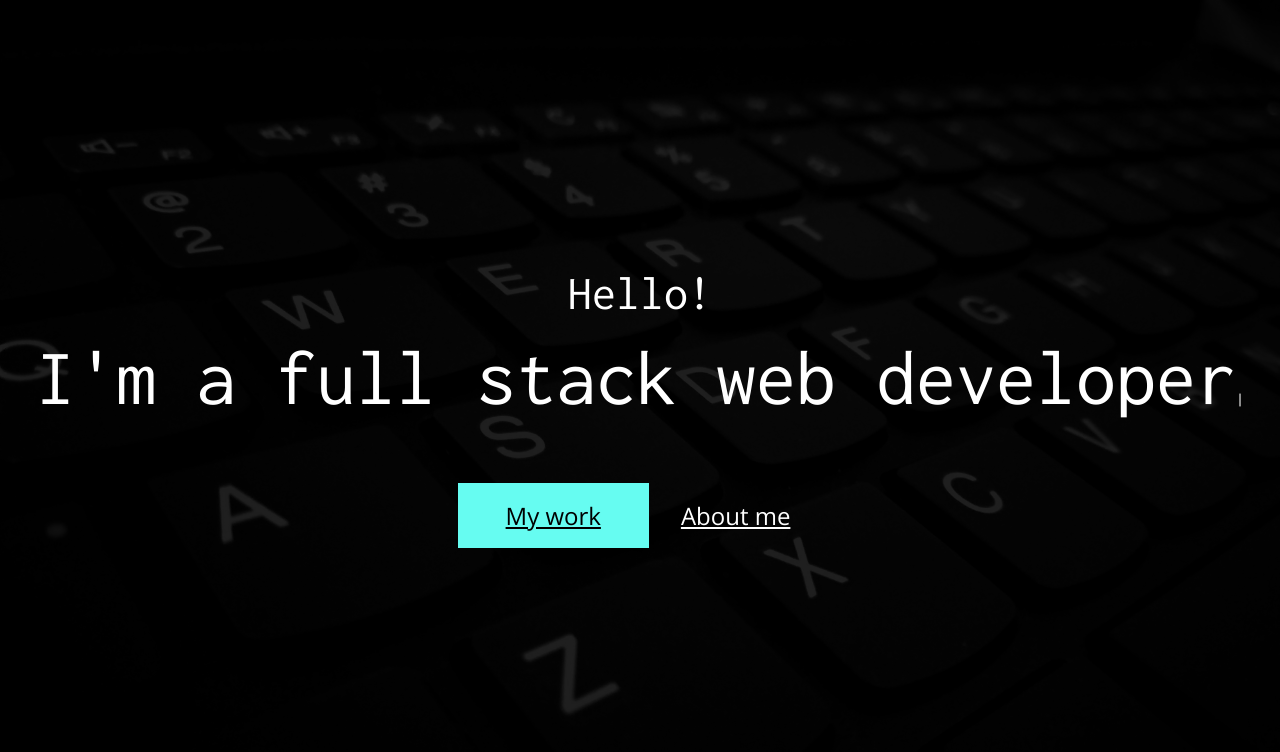
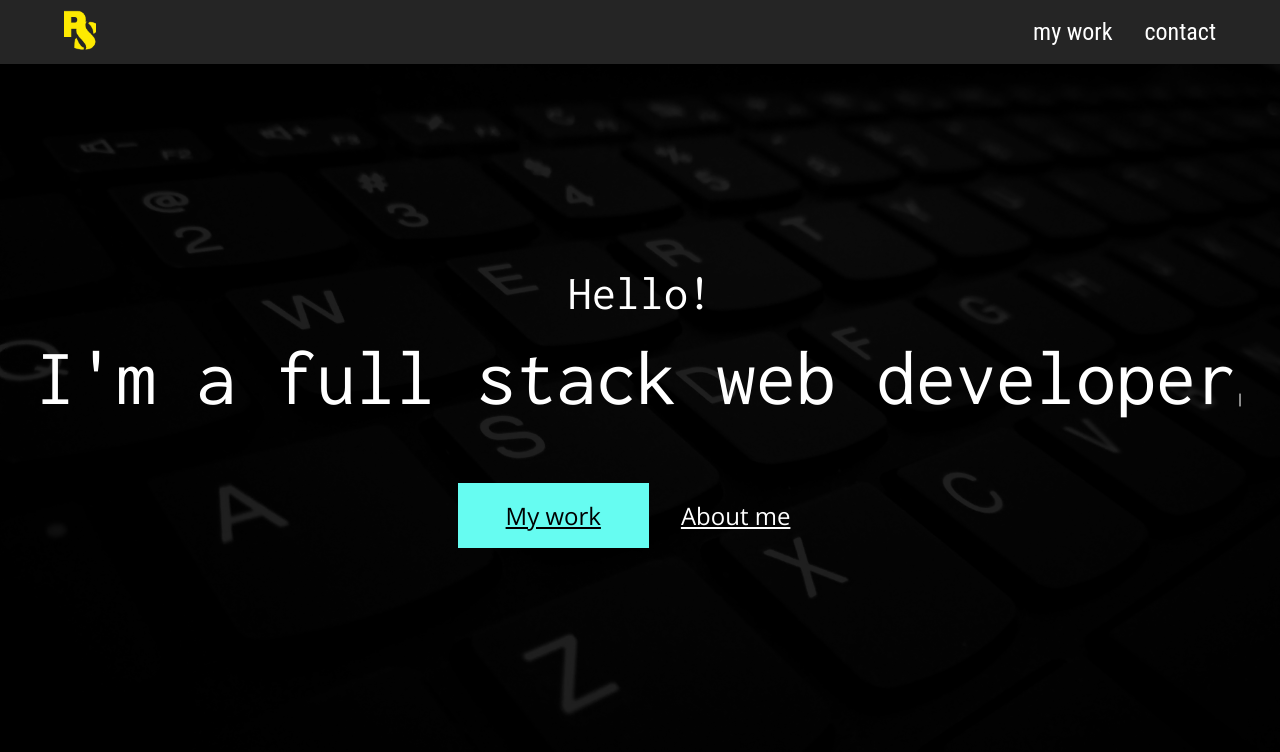
Before and after one commit to prateeksoni1/old-portfolio, a React (Create React App) app: page / in a window 1280 px wide. Shown: the top 752 px of the page. Built offline with nearby package versions, Linux system fonts and the light colour scheme.

Commit message:
add navbar
Signed-off-by: proforty7 <proforty7@gmail.com>

```diff
--- a/package.json
+++ b/package.json
@@ -3,6 +3,9 @@
   "version": "0.1.0",
   "private": true,
   "dependencies": {
+    "@fortawesome/fontawesome-svg-core": "^1.2.30",
+    "@fortawesome/free-brands-svg-icons": "^5.14.0",
+    "@fortawesome/react-fontawesome": "^0.1.11",
     "@testing-library/jest-dom": "^4.2.4",
     "@testing-library/react": "^9.3.2",
     "@testing-library/user-event": "^7.1.2",
--- a/src/components/app/app.tsx
+++ b/src/components/app/app.tsx
@@ -1,11 +1,13 @@
 import React from "react";
 import classes from "./app.module.scss";
 import Hero from "../hero/hero";
+import Navbar from "../navbar/navbar";
 
 const App = () => {
   return (
     <div className={classes.app}>
       <div className={classes.column}>
+        <Navbar />
         <Hero />
       </div>
     </div>
--- /dev/null
+++ b/src/components/navbar/navbar.module.scss
@@ -0,0 +1,57 @@
+.nav {
+  position: fixed;
+  z-index: 1000;
+  background-color: #252525;
+  top: 0;
+  left: 0;
+  right: 0;
+  width: 100%;
+  font-family: "Roboto Condensed";
+
+  .container {
+    width: 90%;
+    margin: auto;
+    display: flex;
+    align-items: center;
+  }
+
+  .logo {
+    flex: 1;
+    margin: 10px 0px;
+  }
+
+  .navItem {
+    margin-left: 2rem;
+    font-size: 1.5rem;
+
+    a {
+      text-decoration: none;
+      color: #fff;
+
+      &:hover {
+        color: #007acc;
+      }
+    }
+
+    .contact {
+      position: relative;
+      display: inline-block;
+    }
+
+    .links {
+      display: none;
+      position: absolute;
+      text-align: center;
+    }
+
+    &:hover .links {
+      display: block;
+    }
+  }
+
+  .icon {
+    margin-top: 1rem;
+    margin-right: 1rem;
+    display: inline-block;
+  }
+}
--- /dev/null
+++ b/src/components/navbar/navbar.tsx
@@ -0,0 +1,61 @@
+import React from "react";
+import { FontAwesomeIcon } from "@fortawesome/react-fontawesome";
+import {
+  faLinkedin,
+  faGithub,
+  faInstagram,
+  faFacebook,
+} from "@fortawesome/free-brands-svg-icons";
+import classes from "./navbar.module.scss";
+
+const Navbar = () => {
+  return (
+    <nav className={classes.nav}>
+      <div className={classes.container}>
+        <div className={classes.logo}>
+          <img src={require("../../assets/logo.png")} alt="logo" />
+        </div>
+
+        <div className={classes.navItem}>
+          <a href="#work">my work</a>
+        </div>
+        <div className={classes.navItem}>
+          <div className={classes.contact}>contact</div>
+
+          <div className={classes.links}>
+            <a
+              href="https://www.linkedin.com/in/prateeksoni47/"
+              target="_blank"
+              rel="noopener noreferrer"
+            >
+              <FontAwesomeIcon className={classes.icon} icon={faLinkedin} />
+            </a>
+            <a
+              href="https://www.github.com/proforty7/"
+              target="_blank"
+              rel="noopener noreferrer"
+            >
+              <FontAwesomeIcon className={classes.icon} icon={faGithub} />
+            </a>
+            <a
+              href="https://www.instagram.com/pro__47/"
+              target="_blank"
+              rel="noopener noreferrer"
+            >
+              <FontAwesomeIcon className={classes.icon} icon={faInstagram} />
+            </a>
+            <a
+              href="https://www.facebook.com/prateek.soni.731135"
+              target="_blank"
+              rel="noopener noreferrer"
+            >
+              <FontAwesomeIcon className={classes.icon} icon={faFacebook} />
+            </a>
+          </div>
+        </div>
+      </div>
+    </nav>
+  );
+};
+
+export default Navbar;
```
Also changed, not shown: src/assets/logo.png (added), 1 other file (tests, documents, lock files or other folders).
